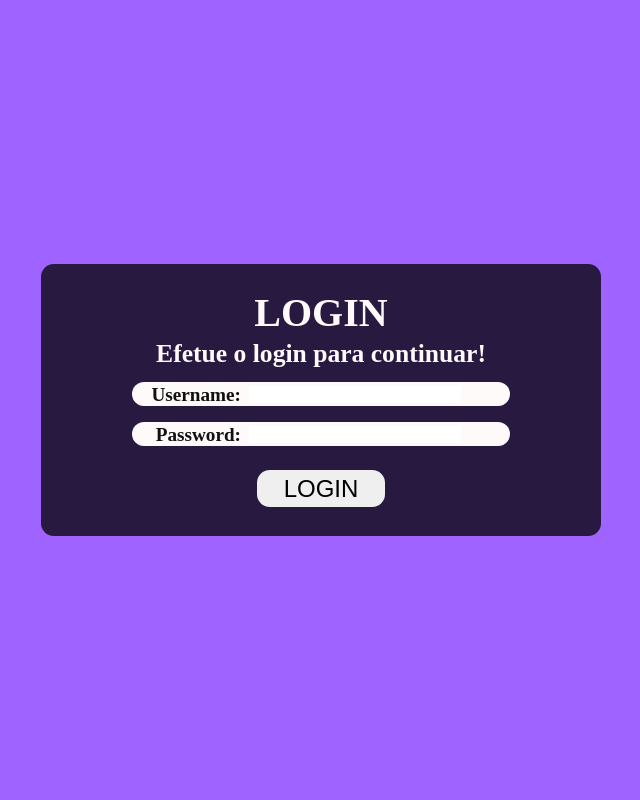
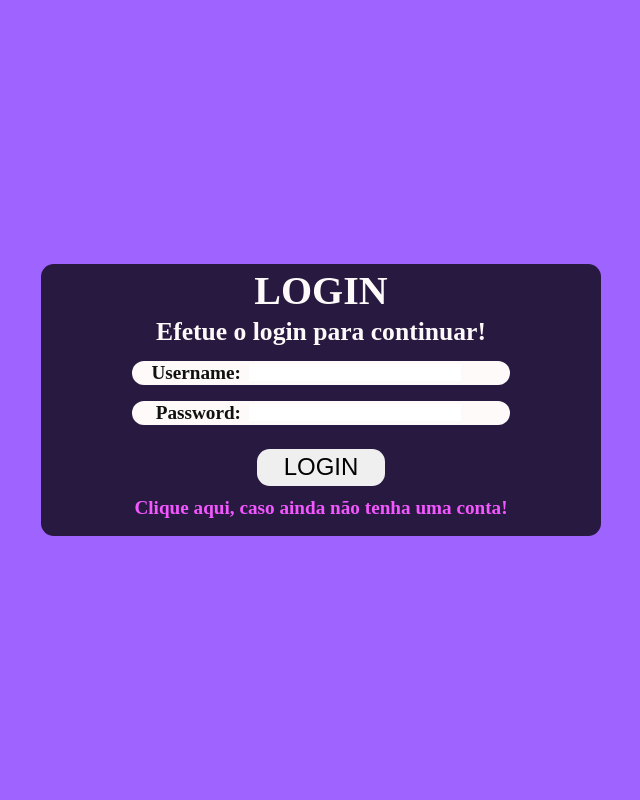
Before and after one commit to jacksonsr451/flask-blog, a Python web app: template app/templates/auth/login.html in a window 1280 px wide. Shown: the whole page, without its empty margins (319-959 px from the left). Run offline with Jinja, Linux system fonts and the light colour scheme; the template is opened without the code that fills it, so the values that code supplies are empty.

Commit message:
add link register in login

```diff
--- a/app/static/css/style.css
+++ b/app/static/css/style.css
@@ -37,7 +37,13 @@ time, mark, audio, video {
 	font: inherit;
 	vertical-align: baseline;
 }
-
+a {
+    text-decoration: none;
+    color: var(--color-blak);
+}
+a:hover {
+    cursor: pointer;
+}
 textarea, input {
     border: none;
 }
@@ -172,6 +178,16 @@ table {
     cursor: pointer;
 }
 
+.content > .login_form > .items > .register {
+    display: flex;
+    margin: .75rem 0;
+}
+
+.content > .login_form > .items > .register > a {
+    color: var(--color-secondary);
+    font-size: .6rem;
+}
+
 @media (min-width: 480px) and (max-width: 767px) {
     .content > .login_form > .items {
         width: 28.125rem;
@@ -196,6 +212,10 @@ table {
 
     .content > .login_form > .items > .input_form > .background_input input {
         width: 13rem;
+    }
+
+    .content > .login_form > .items > .register > a {
+        font-size: .9rem;
     }
 }
 
@@ -230,4 +250,8 @@ table {
     .content > .login_form > .items > .input_form > .background_input input {
         width: 13rem;
     }
+
+    .content > .login_form > .items > .register > a {
+        font-size: 1.2rem;
+    }
 }
--- a/app/templates/auth/login.html
+++ b/app/templates/auth/login.html
@@ -28,6 +28,10 @@
             </div>
 
             <button type="submit">LOGIN</button>
+
+            <div class="register">
+                <a href="/auth/register">Clique aqui, caso ainda não tenha uma conta!</a>
+            </div>
         </div>
     </form>
 {% endblock  %}
```
